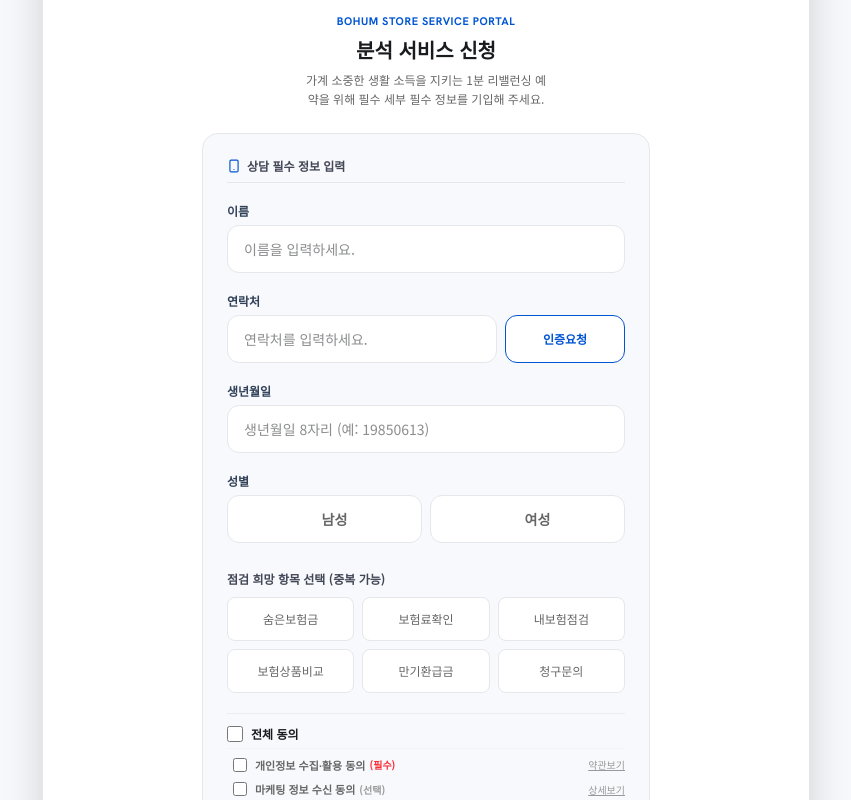
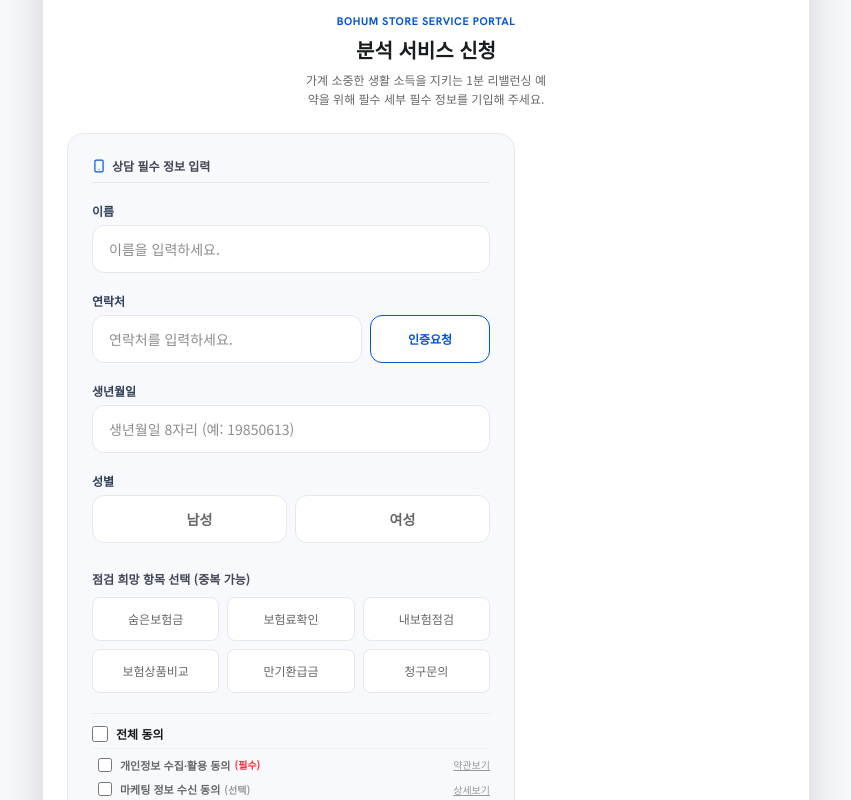
Before and after one commit to ncia/simple_consult, a React (Vite) app: page / in a window 1280 px wide. Shown: the part 580-1380 px from the top of the page, without its empty margins (214-1065 px from the left). Built offline with nearby package versions, Linux system fonts and the light colour scheme.

Commit message:
013번째 커밋: 상담 신청 폼의 마진 값(mx-auto)을 0(mx-0)으로 수정

```diff
--- a/src/App.tsx
+++ b/src/App.tsx
@@ -258,7 +258,7 @@ export default function App() {
                 </p>
               </div>
 
-              <form onSubmit={handleFormSubmit} className="bg-neutral-bg rounded-2xl p-5 sm:p-6 border border-neutral-border space-y-5 max-w-md mx-auto">
+              <form onSubmit={handleFormSubmit} className="bg-neutral-bg rounded-2xl p-5 sm:p-6 border border-neutral-border space-y-5 max-w-md mx-0">
                 <p className="text-xs font-semibold text-neutral-medium border-b border-neutral-border pb-2 flex items-center gap-1.5">
                   <Smartphone size={14} className="text-brand-blue" />
                   <span>상담 필수 정보 입력</span>
```
